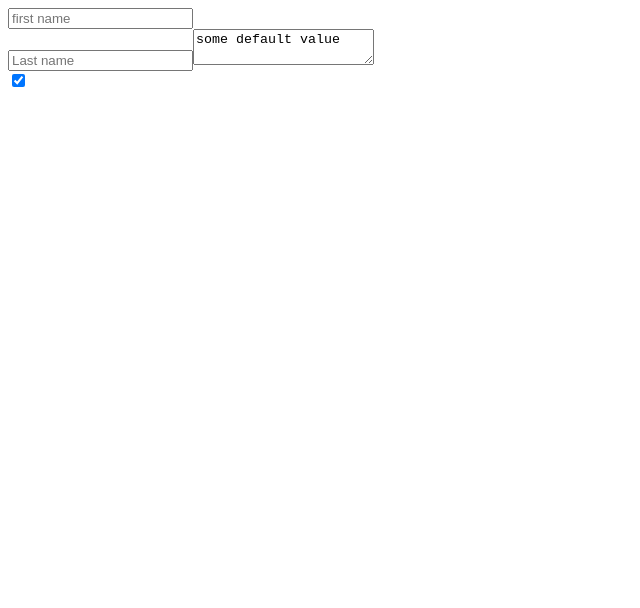
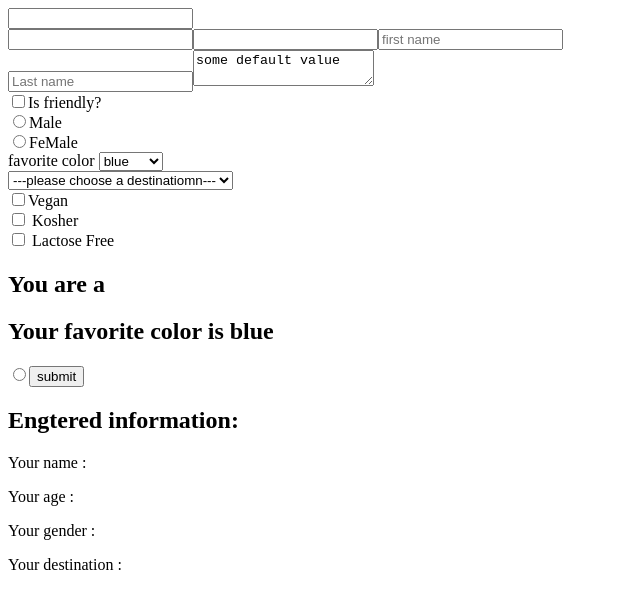
Before and after one commit to Nunez350/ReactApp, a React (Create React App) app: page / in a window 1280 px wide. Shown: the top 608 px of the page, without its empty margins (0-640 px from the left). Built offline with nearby package versions, Linux system fonts and the light colour scheme.

Commit message:
Checkboxes and radio buttons

```diff
--- a/src/App.js
+++ b/src/App.js
@@ -6,10 +6,35 @@ class App extends Component {
         this.state = {
             firstName:"",
             lastName:"",
-            isFriendly: true
+            isFriendly: false,
+            gender: "",
+            favColor: "blue",
+            age: "",
+            destination: "",
+            dietaryRestrictions: {
+                isVegan: false,
+                isKosher: false,
+                isLactose: false
+            }
         }
         this.handleChange = this.handleChange.bind(this)
     }
+
+
+    handleChange(event){
+        const {name,value,type,checked } =event.target
+        type === "checkbox" ?
+        this.setState({
+            dietaryRestrictions: {
+                [name]:checked
+            }
+        })
+        :
+        this.setState({
+            [name]: value
+        })
+    }
+
 
     handleChange(event) {
         const {name,value,type,checked} =event.target
@@ -19,7 +44,29 @@ class App extends Component {
 
     render(){
             return (
+                <main>
                 <form>
+                    <input
+                    name = "firstName"
+                    value= {this.state.firstName}
+                    OnChange= {this.handleChange}
+                    placholder="firstName"
+                    />
+
+                <br/>
+                   <input
+                    name = "lastName"
+                    value= {this.state.lastName}
+                    OnChange= {this.handleChange}
+                    placholder="lastName"
+                    />
+
+<input
+                    name = "age"
+                    value= {this.state.age}
+                    OnChange= {this.handleChange}
+                    placholder="age"
+                    />
                         <input
                             type="text"
                             value={this.state.firstName}
@@ -41,15 +88,134 @@ class App extends Component {
 
 
                         <br/>
-
+                        <label>
                         <input type = "checkbox"
                         name="isFriendly"
                         checked={this.state.isFriendly}
                         onChange={this.handleChange} />
+                        Is friendly?
+                        </label>
+
+                        <br/>
+
+                        <label>
+                        <input
+                            type = "radio"
+                            name="gender"
+                            value="male"
+                            checked={this.state.gender === "male"}
+                            onChange={this.handleChange} />
+                            Male
+                        </label>
+
+                        <label>
+                            <br/>
+                        <input
+                            type = "radio"
+                            name="gender"
+                            value="female"
+                            checked={this.state.gender === "female"}
+                            onChange={this.handleChange} />
+                            FeMale
+                        </label>
+                       <br/>
+
+                       <label> favorite color </label>
+
+                        <select
+                        value={this.state.favColor}
+                        onChange={this.handleChange}
+                        name="favColor"
+                        >
 
 
+
+                           <option value="blue"> blue</option>
+                           <option value = "red"> red</option>
+                           <option value = "orange" >orange</option>
+                           <option value = "purple"> purple</option>
+                           <option></option>
+                       </select>
+
+                        <br>
+                        </br>
+
+                        <select value={this.state.destination}
+                        name = "destination"
+                        onChange={this.handleChange}
+                        >
+                           <option value=""> ---please choose a destinatiomn--- </option>
+                        <option value="germany"> germany</option>
+                           <option value = "norway"> norway</option>
+                           <option value = "north pole" >north pole</option>
+                           <option value = "south pole"> south pole</option>
+                           <option></option>
+                        </select>
+
+                        <br/>
+
+                                <label>
+                                    <input
+                                    type="checkbox"
+                                    name="isVegan"
+                                    onChange={this.handleChange}
+                                    checked={this.state.dietaryRestrictions.isVegan}>
+                                    </input>Vegan
+                                </label>
+                        <br/>
+
+                        <label>
+                            <input
+                             type="checkbox"
+                             name="isKosher"
+                             onChange={this.handleChange}
+                             checked={this.state.dietaryRestrictions.isKosher}>
+                            </input> Kosher
+                        </label>
+                    <br/>
+
+                        <label>
+                            <input
+                             type="checkbox"
+                             name="isLactose"
+                             onChange={this.handleChange}
+                             checked={this.state.dietaryRestrictions.isLactose}>
+                            </input> Lactose Free
+                        </label>
+
+                        <br/>
+
                         <h1>{this.state.firstName} {this.state.lastName}</h1>
+
+                        <h2> You are a {this.state.gender} </h2>
+
+                        <h2> Your favorite color is {this.state.favColor}</h2>
+
+                        <label>
+                            <input
+                            type = "radio"
+                                name = "gender"
+                                value = "female"
+                                    checked={this.state.gender ===" female"}
+                                    onChange={this.handleChange}
+                                    >
+
+                            </input>
+                        </label>
+
+
+                        <button> submit</button>
                 </form>
+
+
+               <h2>Engtered information:</h2>
+               <p> Your name : {this.state.firstName}{this.state.lastName} </p>
+               <p> Your age : {this.state.age}  </p>
+               <p> Your gender : {this.state.gender} </p>
+                 <p> Your destination  : {this.state.destination} </p>
+
+
+       </main>
             )
     }
 }
```
